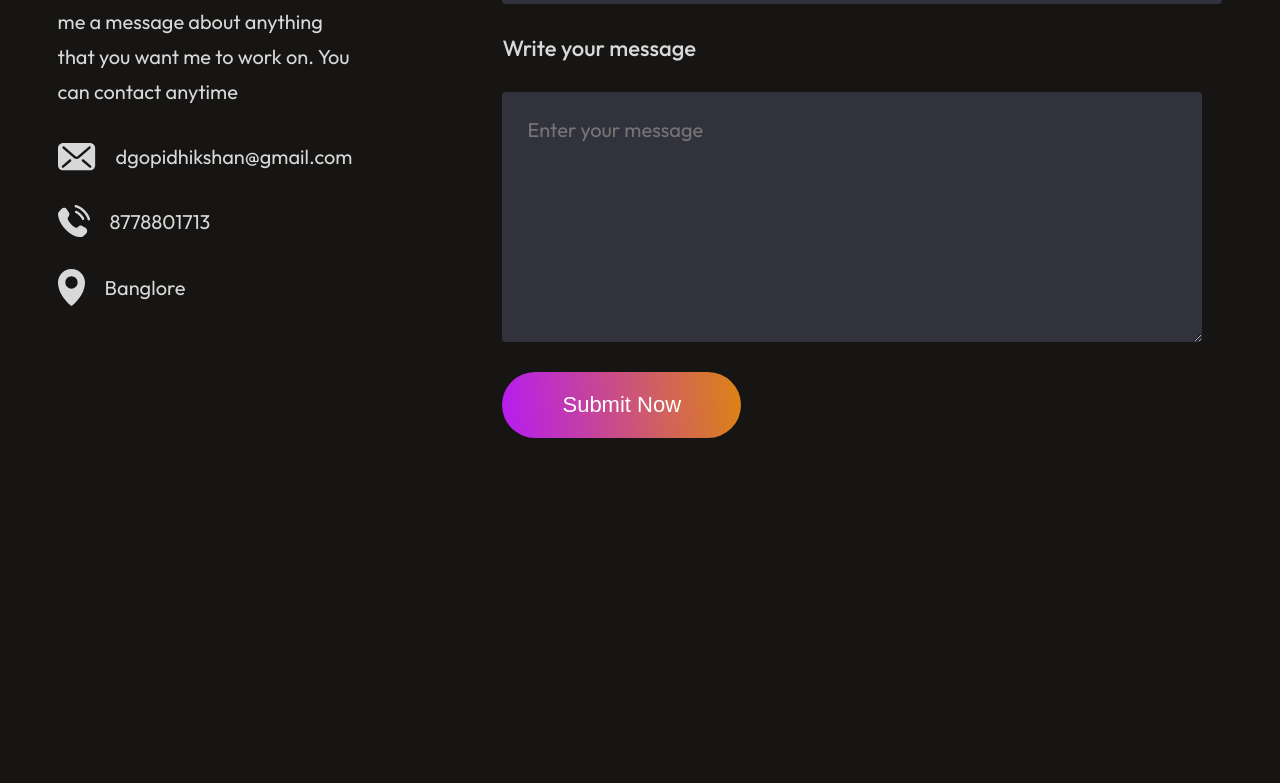
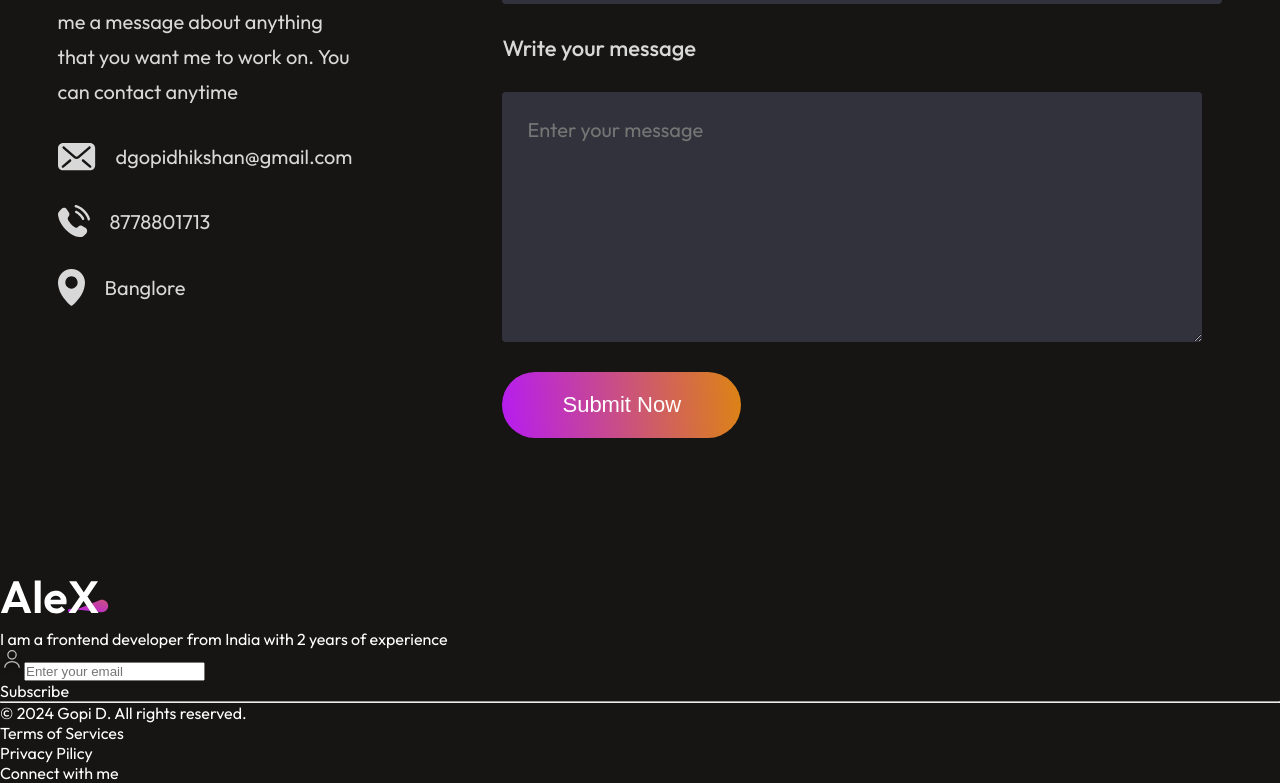
Before and after one commit to Gopi2923/portfolio-react, a React (Vite) app: page / in a window 1280 px wide. Shown: the part 5296-6079 px from the top of the page. Before the commit the page ends 5784 px from the top, so only its background shows below. Built offline with nearby package versions, Linux system fonts and the light colour scheme.

Commit message:
Added footer page.

```diff
--- a/src/App.jsx
+++ b/src/App.jsx
@@ -5,6 +5,7 @@
 import Services from "./Components/Services/Services";
 import MyWork from "./Components/MyWork/MyWork";
 import Contact from "./Components/Contact/Contact";
+import Footer from "./Components/Footer/Footer";
 
 const App = () => {
   return (
@@ -15,6 +16,7 @@
       <Services />
       <MyWork />
       <Contact />
+      <Footer />
     </div>
   );
 };
--- /dev/null
+++ b/src/Components/Footer/Footer.jsx
@@ -0,0 +1,37 @@
+import React from 'react'
+import './Footer.css'
+import footer_logo from '../../assets/footer_logo.svg'
+import user_icon from '../../assets/user_icon.svg'
+
+const Footer = () => {
+  return (
+    <div className='footer'>
+      <div className="footer-top">
+        <div className="footer-top-left">
+            <img src={footer_logo} alt="" />
+            <p>I am a frontend developer from India with 2 years of experience</p>
+        </div>
+        <div className="foter-top-right">
+            <div className="footer-email-input">
+                <img src={user_icon} alt="" />
+                <input type="email" placeholder='Enter your email' />
+            </div>
+            <div className="footer-subscribe">
+                Subscribe
+            </div>
+        </div>
+      </div>
+      <hr />
+      <div className="footer-bottom">
+        <p className="footer-bottom-left">© 2024 Gopi D. All rights reserved.</p>
+        <div className="footer-bottom-right">
+            <p>Terms of Services</p>
+            <p>Privacy Pilicy</p>
+            <p>Connect with me</p>
+        </div>
+      </div>
+    </div>
+  )
+}
+
+export default Footer
```
Also changed, not shown: src/Components/Footer/Footer.css (added).
